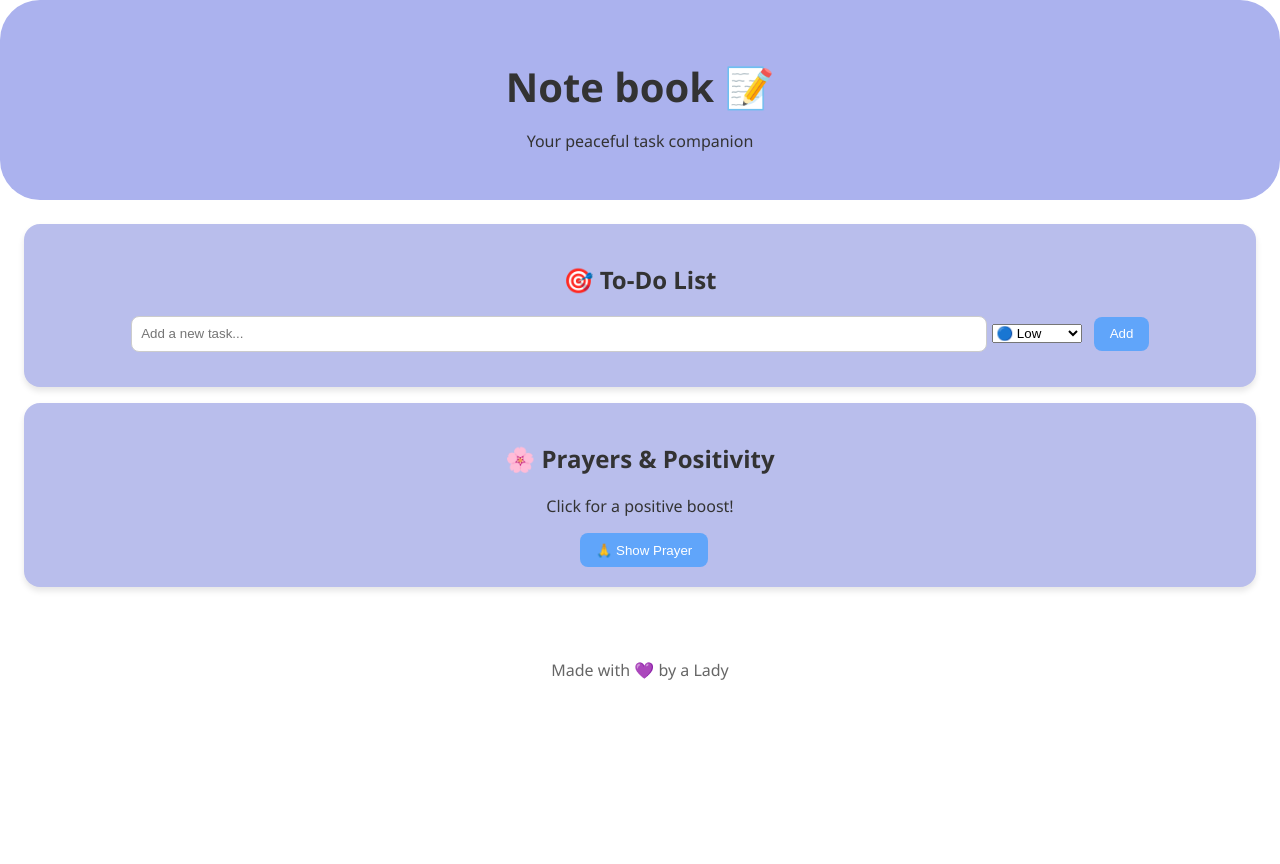
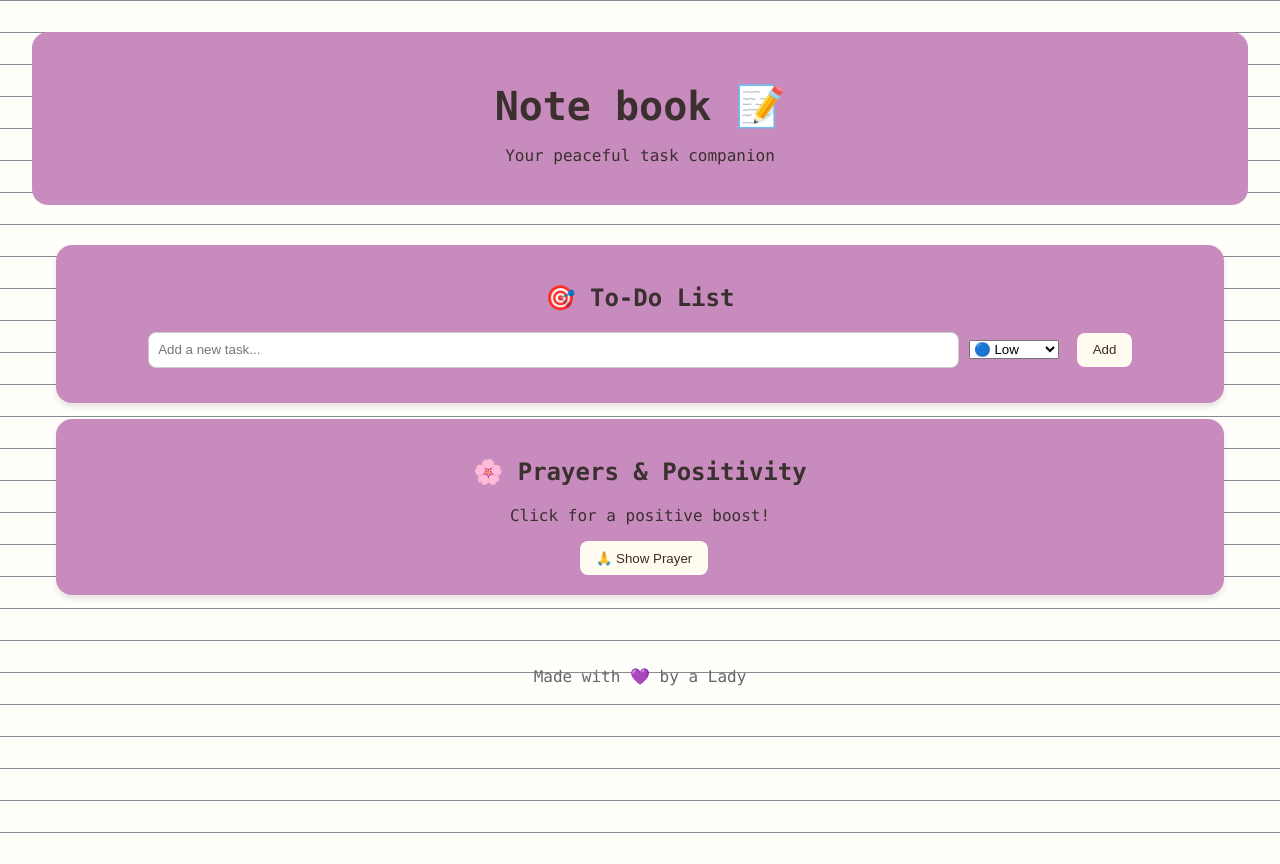
Before and after one commit to LadyCodesForFun/Note-Book, a plain HTML site: page index.html in a window 1280 px wide. Before the commit the page ends 800 px from the top, so only its background shows below. Drawn offline with Linux system fonts and the light colour scheme.

Commit message:
Add files via upload

```diff
--- a/index.html
+++ b/index.html
@@ -5,6 +5,8 @@
   <meta name="viewport" content="width=device-width, initial-scale=1.0"/>
   <title>Note Book</title>
   <link rel="stylesheet" href="style.css" />
+  <link rel="icon" type="image/png" href="favicon-32x32.png">
+
 </head>
 <body>
   <header>
--- a/style.css
+++ b/style.css
@@ -1,16 +1,27 @@
 body {
-  font-family: 'Segoe UI', sans-serif;
-  background-color: lab(100% 0.01 -0.01);
-  color: #333;
+  font-family: "Lucida Console", "Courier New", monospace;
+  background-color: #fffefb;
+  background-image: repeating-linear-gradient(
+    to bottom,
+    #6e5e5e,
+    #9ab7c5 1px,
+    transparent 1px,
+    transparent 2rem
+  );
+  background-size: 100% 2rem;
+  color: #3b2f2f;
   margin: 0;
-  padding: 0;
+  padding: 2rem;
+  min-height: 100vh;
 }
 
 header {
-  background-color: #abb2ee;
+  background-color: #c78cbd;
   text-align: center;
-  padding: 2em 1em 2em;
-  border-radius: 40px 40px 40px 40px;
+  padding: 1.5rem;
+  margin-bottom: 1rem;
+  border-radius: 16px;
+
 }
 
 h1 {
@@ -23,7 +34,7 @@ main {
 }
 
 #checklist, #prayers {
-  background-color: #b9beec;
+  background-color: #c78cbd;
   text-align: center;
   padding: 1.2rem;
   margin-bottom: 1rem;
@@ -68,8 +79,8 @@ input[type="text"] {
 button {
   padding: 0.6rem 1rem;
   margin-left: 0.5rem;
-  background-color: #60a5fa;
-  color: white;
+  background-color: #FFFBF1;
+  color: rgb(59, 45, 33);
   border: none;
   border-radius: 8px;
   cursor: pointer;
```
